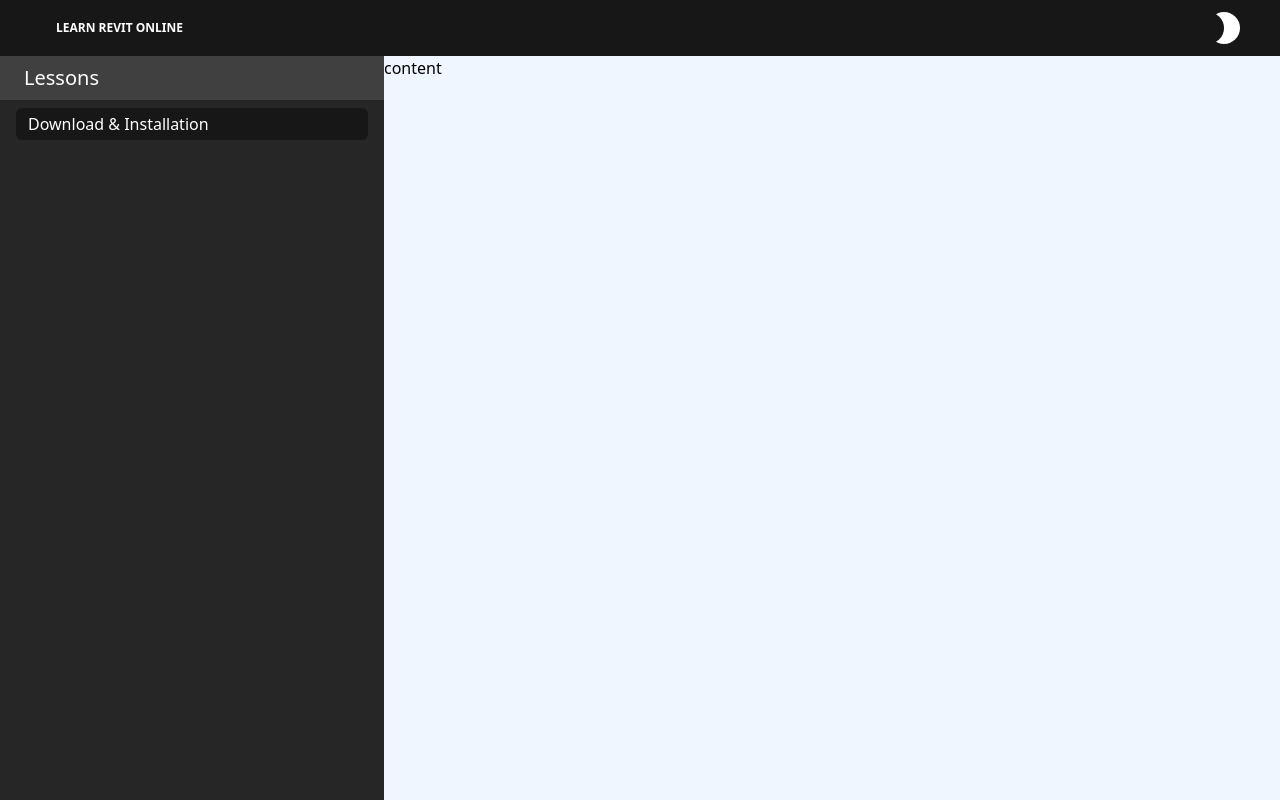
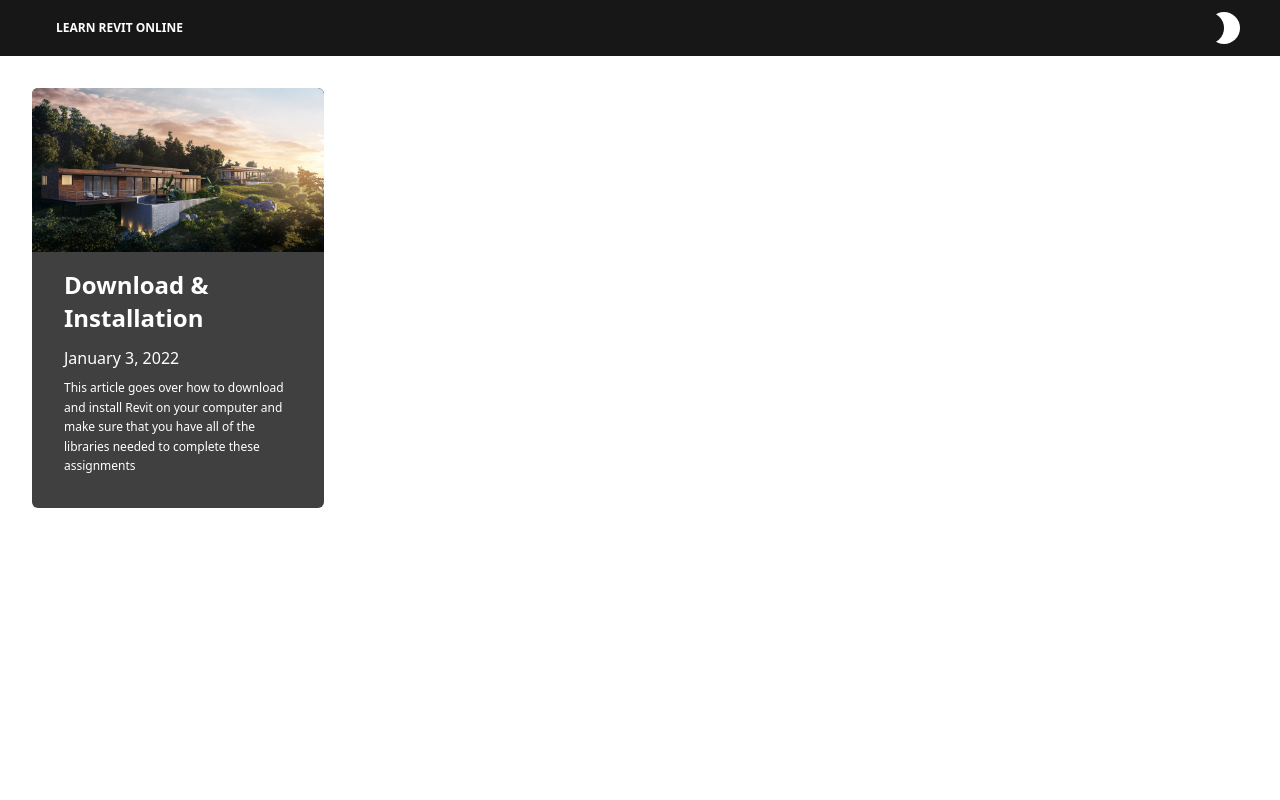
Before and after one commit to NeusFear/revit-training, a Next.js app: page / in a window 1280 px wide. Shown: the top 800 px of the page. Built offline with nearby package versions, Linux system fonts and the light colour scheme.

Commit message:
Redo the home page layout

```diff
--- a/pages/index.tsx
+++ b/pages/index.tsx
@@ -1,4 +1,6 @@
-import { useRouter } from 'next/router';
+import Link from 'next/link';
+import BackgroundImage from '../components/BackgroundImage';
+import DateFormatter from '../components/DateFormatter';
 import Footer from '../components/Footer';
 import Navbar from '../components/Navbar';
 import { getAllPosts, PostType } from '../lib/blogapi';
@@ -8,43 +10,62 @@ const HomePage = ({ allPosts }: { allPosts: PostType[] }) => {
   return (
     <div className="overflow-x-hidden">
       <Navbar />
-      <div className="w-screen min-h-screen flex flex-row">
-        <div className="bg-neutral-800 min-h-full w-96">
-          <h1 className="w-full bg-neutral-700 text-xl text-white px-6 py-2 mb-2">Lessons</h1>
-          {allPosts.map((post, index) => (
-            <LessonListItem title={post.title} route={post.slug} key={"post" + index + post.slug} />
-          ))}
-        </div>
-        <div className="flex-grow bg-blue-50 min-h-full">
-          content
-        </div>
+      <div className="w-screen grid grid-flow-cols md:grid-cols-2 lg:grid-cols-3 xl:grid-cols-4 gap-4 p-8 min-h-screen">
+        {allPosts.map((post, index) => (
+          <PostPreview post={post} index={index} key={"post" + index + post.slug} />
+        ))}
       </div>
       <Footer />
     </div>
   );
 }
 
-const LessonListItem = ({ title, route }: { title: string, route: string }) => {
-
-  const router = useRouter();
-  const goToLesson = (e: { preventDefault: () => void; }) => {
-    e.preventDefault();
-    router.push("lesson/" + route);
-  }
+const PostPreview = ({ post, index }: { post: PostType, index: number }) => {
 
   return (
-    <div className="bg-neutral-900 rounded-md text-white mx-4 my-1 px-3 py-1 hover:bg-neutral-700 cursor-pointer"
-      onClick={goToLesson}
-    >
-      {title}
+    <div className="rounded-md bg-neutral-700 mb-4 h-min">
+      <CoverImage
+        slug={post.slug}
+        title={"Lesson " + index + ": " + post.title}
+        src={post.coverImage}
+      />
+      <div className="py-4 px-8 text-white">
+        <h3 className="text-2xl mb-3 leading-snug">
+          <Link as={`/lesson/${post.slug}`} href="/lesson/[slug]">
+            <a className="hover:underline font-semibold">{post.title}</a>
+          </Link>
+        </h3>
+        <div className="mb-2">
+          <DateFormatter dateString={post.date} />
+        </div>
+        <p className="text-xs leading-relaxed mb-4">{post.excerpt}</p>
+      </div>
     </div>
-  );
+  )
+}
+
+const CoverImage = ({ title, src, slug }: { title: string, src: string, slug: string | undefined }) => {
+
+  const image = (
+    <div className="bg-cover bg-center aspect-video w-full rounded-t-md">
+      <BackgroundImage alt={title} className="rounded-t-md" src={src} />
+    </div>
+  )
+
+  return (
+    <div className="sm:mx-0">
+      {slug ? <Link as={`/blog/${slug}`} href="/blog/[slug]"><a aria-label={title}>{image}</a></Link> : image}
+    </div>
+  )
 }
 
 export async function getStaticProps() {
   const allPosts = getAllPosts([
     'title',
     'slug',
+    'date',
+    'coverImage',
+    'excerpt',
   ])
 
   return {
```
